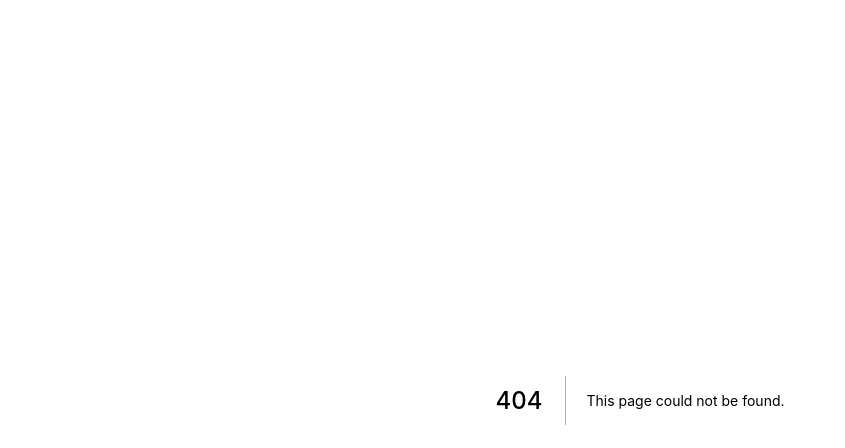
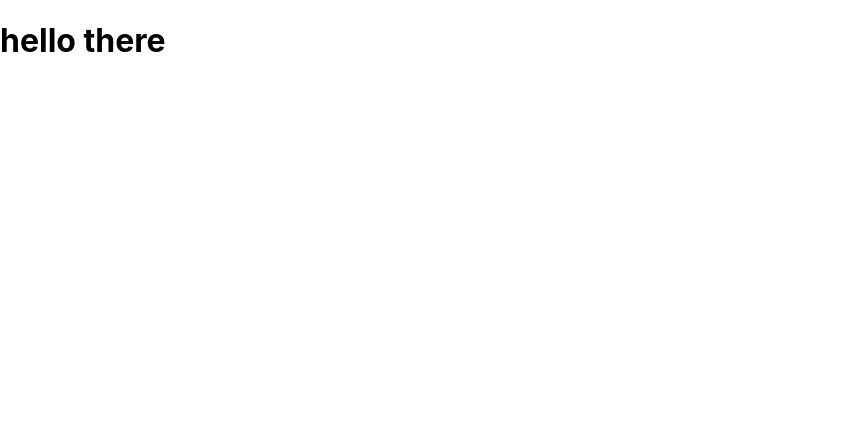
Before and after one commit to NickSolante/fireStarter, a Next.js app: page /home/go in a window 1280 px wide. Before the commit this address had no page. Shown: the top 448 px of the page, without its empty margins (0-845 px from the left). Built offline with nearby package versions, Linux system fonts and the light colour scheme.

Commit message:
wip: initial setup

```diff
--- /dev/null
+++ b/pages/home/go.tsx
@@ -0,0 +1,13 @@
+import Image from "next/image";
+
+import { NextPage } from "next";
+
+const QR: NextPage = () => {
+  return (
+    <div>
+      <h1>hello there</h1>
+    </div>
+  );
+};
+
+export default QR;
```
